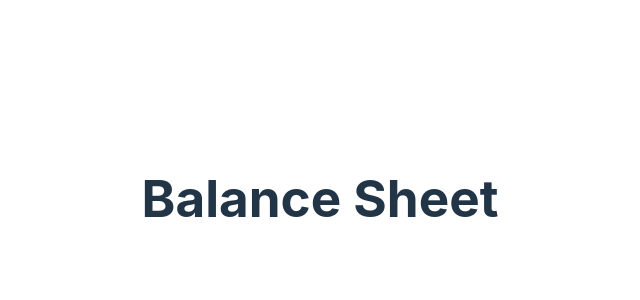
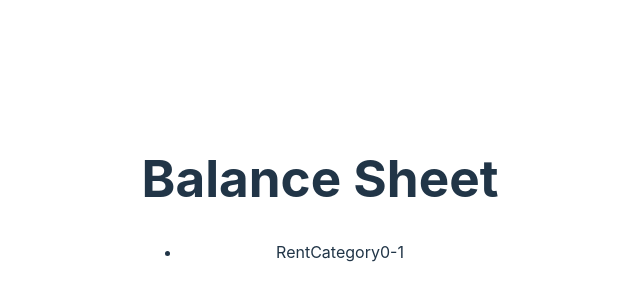
Before and after one commit to vincentpchevalier/balance-sheet-app, a React (Vite) app: page / in a window 1280 px wide. Shown: the part 202-502 px from the top of the page, without its empty margins (320-960 px from the left). Built offline with nearby package versions, Linux system fonts and the light colour scheme.

Commit message:
build html skeleton of BalanceSheet and BalanceRow components

```diff
--- a/src/App.jsx
+++ b/src/App.jsx
@@ -1,10 +1,12 @@
 import { useState } from 'react';
 import './App.css';
+import BalanceSheet from './BalanceSheet';
 
 function App() {
 	return (
 		<div className="App">
 			<h1>Balance Sheet</h1>
+			<BalanceSheet />
 		</div>
 	);
 }
--- /dev/null
+++ b/src/BalanceRow.jsx
@@ -0,0 +1,12 @@
+function BalanceRow() {
+	return (
+		<li>
+			<span className="source">Rent</span>
+			<span className="category">Category</span>
+			<span className="income">0</span>
+			<span className="expense">-1</span>
+		</li>
+	);
+}
+
+export default BalanceRow;
--- /dev/null
+++ b/src/BalanceSheet.jsx
@@ -0,0 +1,11 @@
+import BalanceRow from './BalanceRow';
+
+function BalanceSheet() {
+	return (
+		<ul className="balance-sheet">
+			<BalanceRow />
+		</ul>
+	);
+}
+
+export default BalanceSheet;
```
